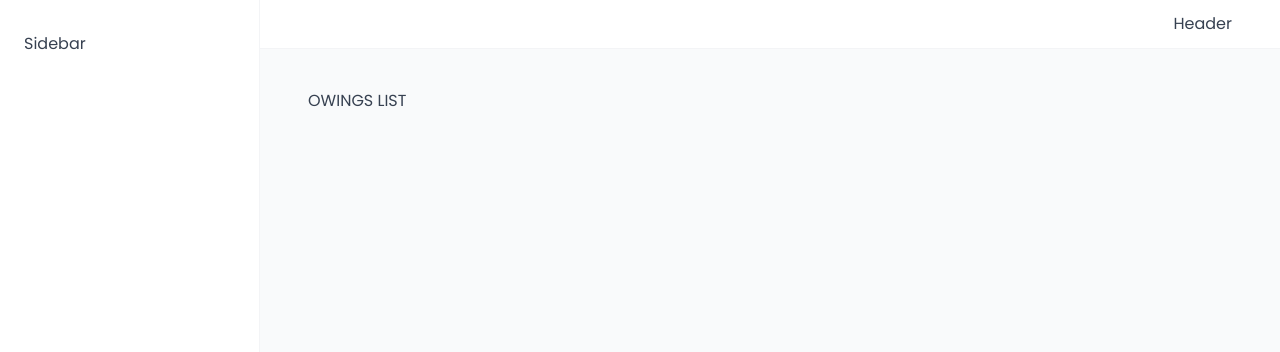
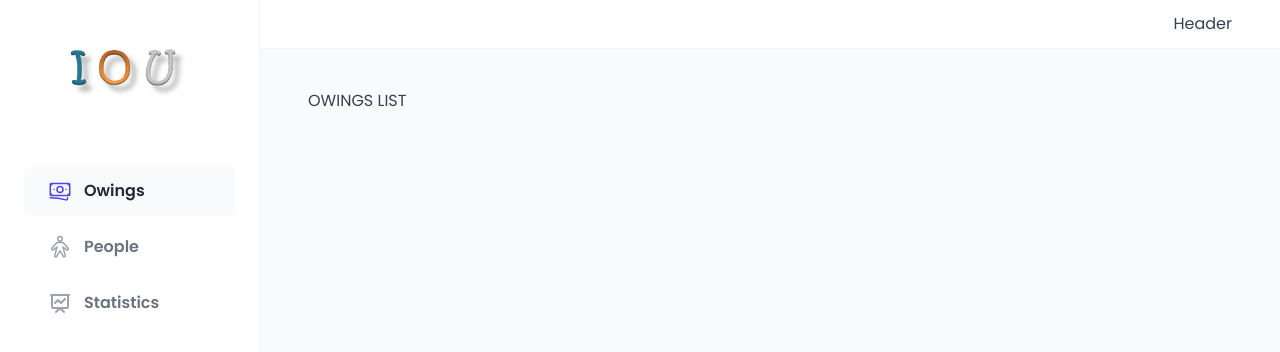
Before and after one commit to aleksbn/i-owe-you-react, a React (Vite) app: page /owings in a window 1280 px wide. Shown: the top 352 px of the page. Built offline with nearby package versions, Linux system fonts and the light colour scheme; a web font is replaced by a local one.

Commit message:
Commit 3: Sidebar done

```diff
--- /dev/null
+++ b/src/ui/Logo.jsx
@@ -0,0 +1,21 @@
+import styled from "styled-components";
+
+const StyledLogo = styled.div`
+	text-align: center;
+`;
+
+const Img = styled.img`
+	height: 9.6rem;
+	width: auto;
+`;
+
+function Logo() {
+	const src = "/logo.png";
+	return (
+		<StyledLogo>
+			<Img src={src} alt="logo" />
+		</StyledLogo>
+	);
+}
+
+export default Logo;
--- /dev/null
+++ b/src/ui/MainNav.jsx
@@ -0,0 +1,78 @@
+import { NavLink } from "react-router-dom";
+import styled from "styled-components";
+import { HiOutlinePresentationChartLine } from "react-icons/hi";
+import { HiOutlineBanknotes } from "react-icons/hi2";
+import { PiPerson } from "react-icons/pi";
+
+const NavList = styled.ul`
+	display: flex;
+	flex-direction: column;
+	gap: 0.8rem;
+`;
+
+const StyledNavLink = styled(NavLink)`
+	&:link,
+	&:visited {
+		display: flex;
+		align-items: center;
+		gap: 1.2rem;
+
+		color: var(--color-grey-500);
+		font-size: 1.6rem;
+		font-weight: 600;
+		padding: 1.2rem 2.4rem;
+		transition: all 0.3s;
+	}
+
+	&:hover,
+	&:active,
+	&.active:link,
+	&.active:visited {
+		color: var(--color-grey-800);
+		background-color: var(--color-grey-50);
+		border-radius: var(--border-radius-sm);
+	}
+
+	& svg {
+		width: 2.4rem;
+		height: 2.4rem;
+		color: var(--color-grey-400);
+		transition: all 0.3s;
+	}
+
+	&:hover svg,
+	&:active svg,
+	&.active:link svg,
+	&.active:visited svg {
+		color: var(--color-brand-600);
+	}
+`;
+
+function MainNav() {
+	return (
+		<nav>
+			<NavList>
+				<li>
+					<StyledNavLink to="owings">
+						<HiOutlineBanknotes />
+						<span>Owings</span>
+					</StyledNavLink>
+				</li>
+				<li>
+					<StyledNavLink to="people">
+						<PiPerson />
+						<span>People</span>
+					</StyledNavLink>
+				</li>
+				<li>
+					<StyledNavLink to="statistics">
+						<HiOutlinePresentationChartLine />
+						<span>Statistics</span>
+					</StyledNavLink>
+				</li>
+			</NavList>
+		</nav>
+	);
+}
+
+export default MainNav;
--- a/src/ui/Sidebar.jsx
+++ b/src/ui/Sidebar.jsx
@@ -1,4 +1,6 @@
 import styled from "styled-components";
+import Logo from "./Logo";
+import MainNav from "./MainNav";
 
 const StyledSidebar = styled.aside`
 	background-color: var(--color-grey-0);
@@ -11,7 +13,12 @@ const StyledSidebar = styled.aside`
 `;
 
 function Sidebar() {
-	return <StyledSidebar>Sidebar</StyledSidebar>;
+	return (
+		<StyledSidebar>
+			<Logo />
+			<MainNav />
+		</StyledSidebar>
+	);
 }
 
 export default Sidebar;
```
Also changed, not shown: public/logo.png (added).
